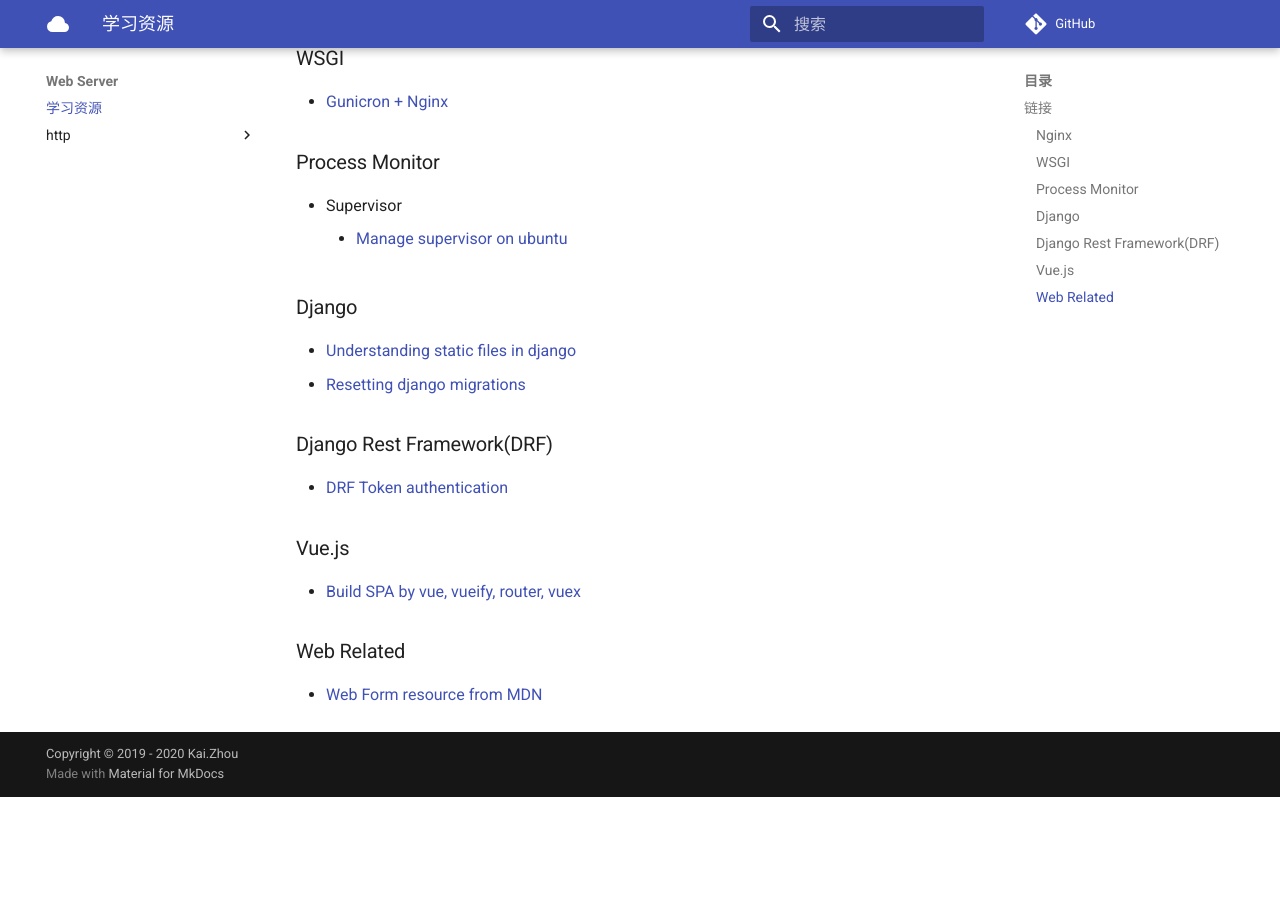
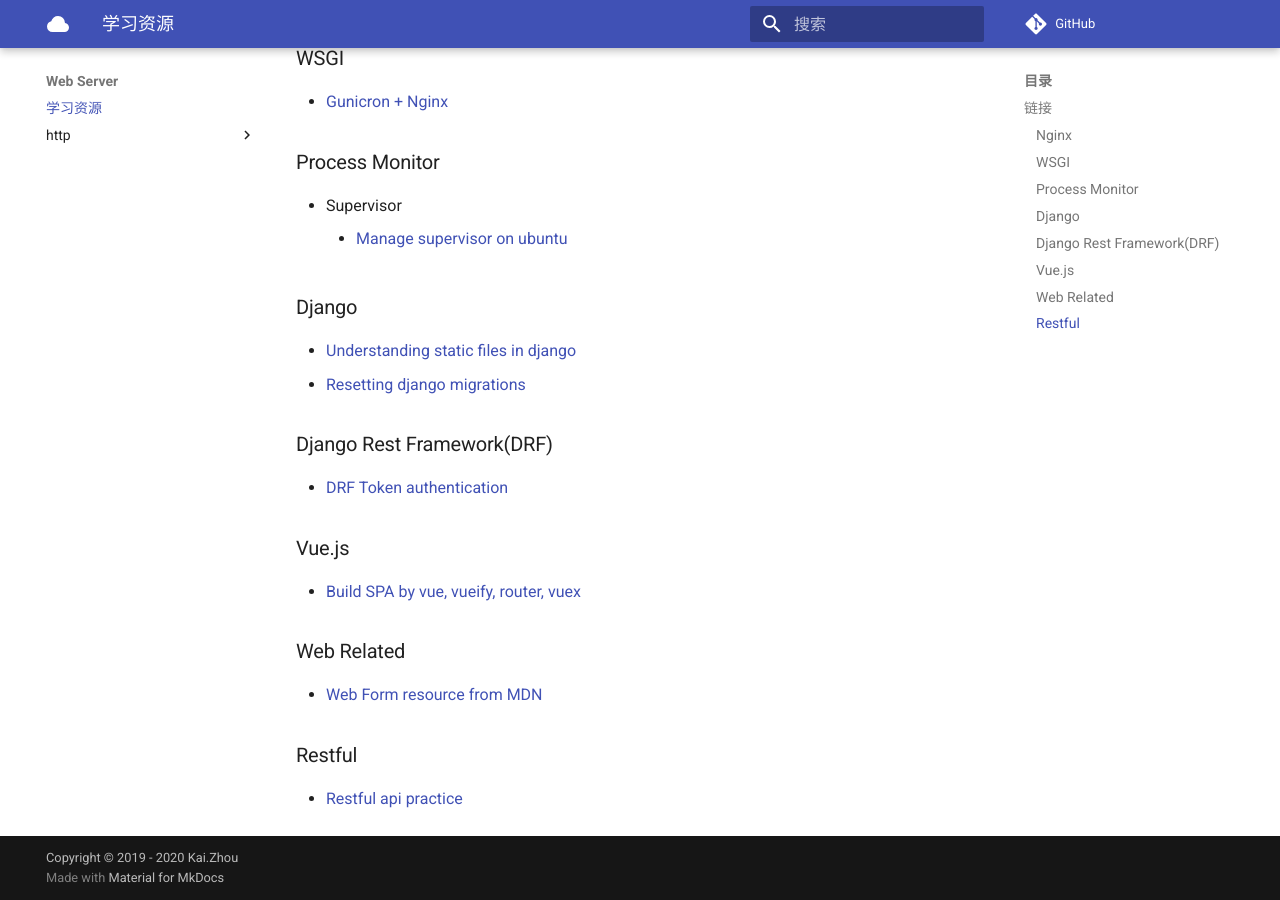
Before and after one commit to zhoukaidev/ks_blog, an MkDocs documentation site: the page built from docs/server/trainingResource.md, in a window 1280 px wide and 900 px high, scrolled down 539 px. Built offline with MkDocs 1.6.1 and Material for MkDocs 9.7.7, drawn with Linux system fonts in a browser that asks for light colours; comment, search, counter and statistics services are not loaded; before the commit the page ends 1336 px from its top, so only the background shows below that.

Commit message:
Update trainingResource.md

```diff
--- a/docs/server/trainingResource.md
+++ b/docs/server/trainingResource.md
@@ -38,3 +38,7 @@
 ### Web Related
 
 * [Web Form resource from MDN](https://developer.mozilla.org/en-US/docs/Learn/Forms)
+
+### Restful
+
+* [Restful api practice](https://www.vinaysahni.com/best-practices-for-a-pragmatic-restful-api#restful)
```
